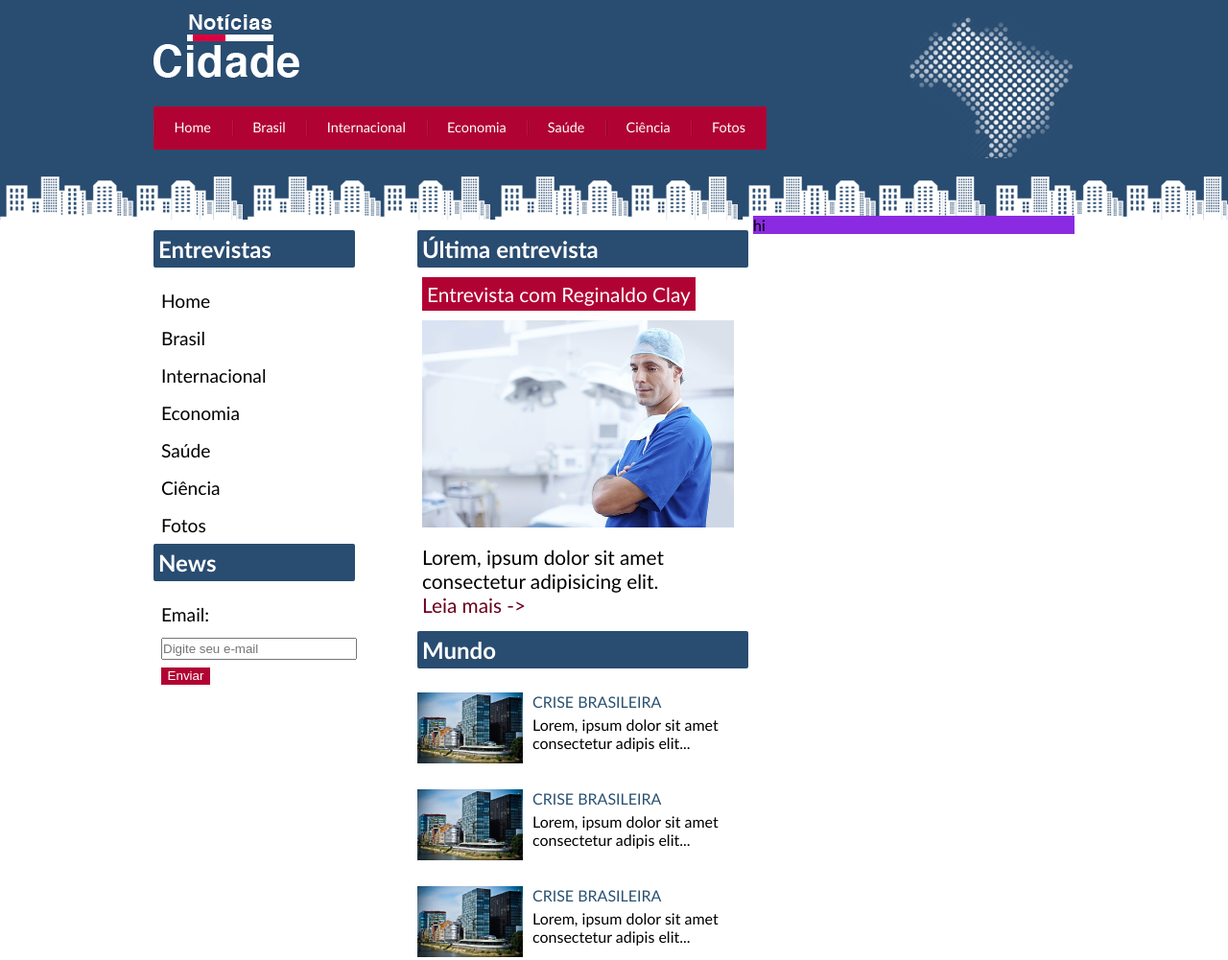
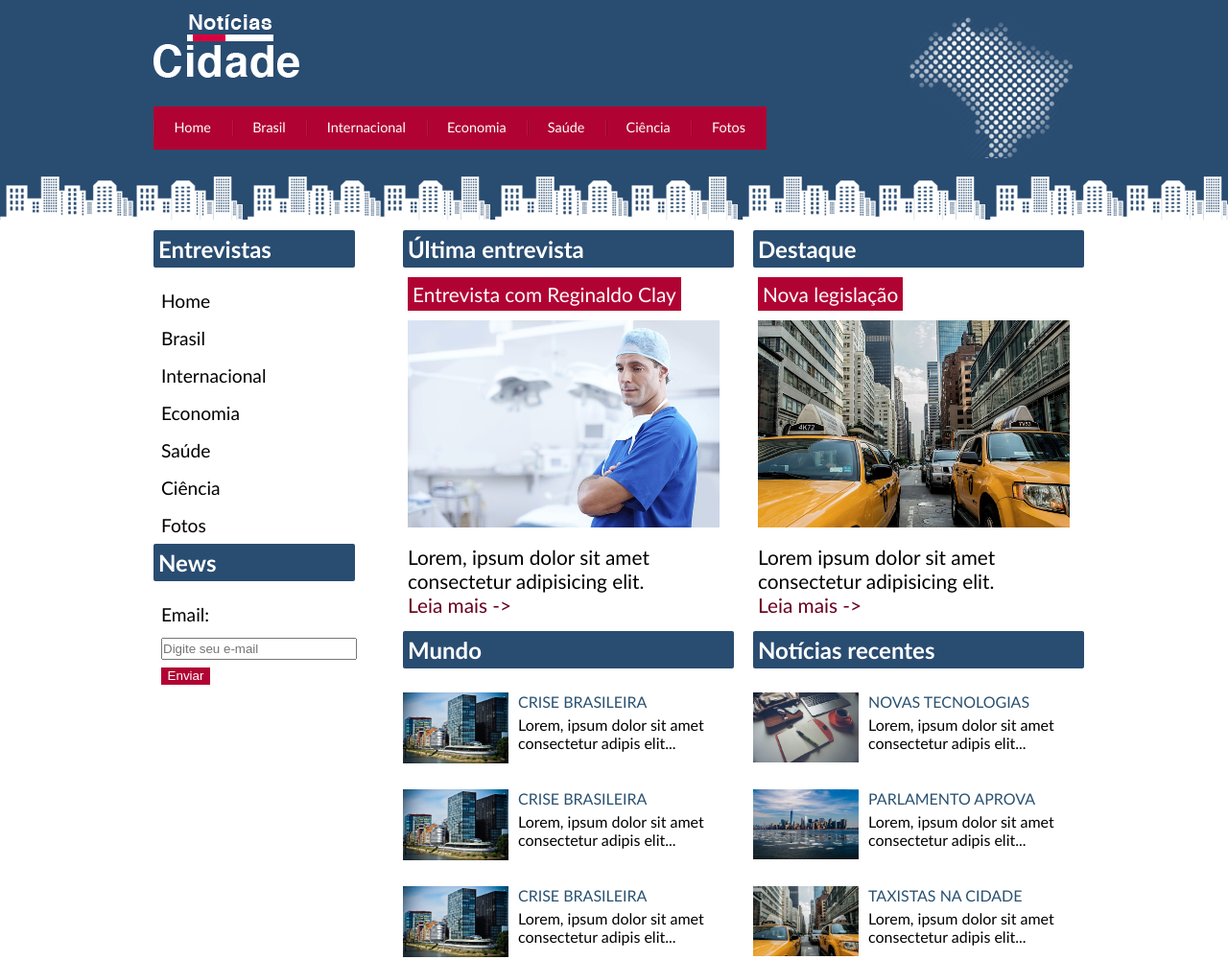
Before and after one commit to Xulio-Xulio/News-Site, a plain HTML site: page index.html in a window 1280 px wide. Shown: the top 1001 px of the page at 96% size. Drawn offline with Linux system fonts and the light colour scheme.

Commit message:
three-columns-concluded

```diff
--- a/index.html
+++ b/index.html
@@ -29,6 +29,7 @@
         <!-- start content -->
         <div id="content">
 
+            <!-- start first -->
             <div id="first">
                 <h2>Última entrevista</h2>
 
@@ -75,11 +76,55 @@
                     </a>
 
                 </div>
-            </div>
+            </div><!-- end first -->
 
+            <!-- start second -->
             <div id="second">
-            hi
-            </div>
+                <h2>Destaque</h2>
+
+                <div id="featured">
+                    <span>Nova legislação</span>
+
+                    <img src="images/taxi.jpg" alt="">
+                    <p>Lorem ipsum dolor sit amet consectetur adipisicing elit.</p>
+                    <a href="">Leia mais -></a>
+                </div>
+
+                <h2>Notícias recentes</h2>
+
+                <div id="recent_news">
+                    <a href="">
+                        <img src="images/tecnologia.jpg" alt="">
+
+                        <span>NOVAS TECNOLOGIAS</span>
+
+                        <p>Lorem, ipsum dolor sit amet consectetur adipis elit...</p>
+                    </a>
+
+                </div>
+
+                <div id="recent_news">
+                    <a href="">
+                        <img src="images/cidade.jpg" alt="">
+
+                        <span>PARLAMENTO APROVA</span>
+
+                        <p>Lorem, ipsum dolor sit amet consectetur adipis elit...</p>
+                    </a>
+
+                </div>
+
+                <div id="recent_news">
+                    <a href="">
+                        <img src="images/taxi.jpg" alt="">
+
+                        <span>TAXISTAS NA CIDADE</span>
+
+                        <p>Lorem, ipsum dolor sit amet consectetur adipis elit...</p>
+                    </a>
+
+                </div>
+            </div><!-- end second -->
 
             <!-- start side -->
             <div id="side">
--- a/style.css
+++ b/style.css
@@ -72,7 +72,7 @@ body {
 #three-columns #first {
     width: 335px;
     float: left;
-    margin: 15px 0 15px 275px;
+    margin: 15px 15px 15px 260px;
 }
 
 #three-columns #first h2{
@@ -122,6 +122,7 @@ body {
 #three-columns #first #last_interviews a:hover {
     color: #92032b;
     margin-left: 10px;
+    cursor: pointer;
 }
 
 /* world */
@@ -140,6 +141,7 @@ body {
     margin: 0;
     padding: 0;
     float: left;
+    cursor: pointer;
 }
 
 #three-columns #first #world span {
@@ -174,13 +176,96 @@ body {
     margin: 0 0 15px 0px;
 }
 
-/** Column Second **/
+/**---------------- Column Second ----------------**/
 #three-columns #second {
-    background-color: blueviolet;
     width: 335px;
     float: left;
-    margin: 0 0 15px 15px;
+    margin: 15px 0 15px 15px;
 }
+
+#three-columns #second h2{
+    width: 335px;
+    padding: 5px;
+    background-color: #294c71;
+    border-radius: 2px;
+    color: white;
+}
+
+#three-columns #second #featured {
+    padding: 0;
+    background: #fff;
+    margin: 15px 0 15px 0;
+}
+
+#three-columns #second #featured span{
+    width: 255px;
+    font-size: 1.3em;
+    padding: 5px;
+    margin-left: 5px;
+    background-color: #b10333;
+    color: #ffffff;
+}
+
+#three-columns #second #featured img {
+    width: 325px;
+    margin: 15px 0 0 5px;
+}
+
+#three-columns #second #featured p {
+    width: 325px;
+    margin: 15px 0 0 5px;
+    font-size: 1.3em;
+}
+
+#three-columns #second #featured a {
+    width: 325px;
+    margin: 5px 0 0 5px;
+    text-decoration: none;
+    font-size: 1.3em;
+    color: #69001d;
+}
+
+#three-columns #second #featured a:hover {
+    color: #92032b;
+    margin-left: 10px;
+    cursor: pointer;
+}
+
+#three-columns #second #recent_news {
+    margin: 25px 0 25px 0;
+}
+
+#three-columns #second #recent_news img {
+    width: 110px;
+    margin: 0 0 0 0;
+    float: left;
+}
+
+#three-columns #second #recent_news img:hover {
+    width: 115px;
+    margin: 0;
+    padding: 0;
+    float: left;
+    cursor: pointer;
+}
+
+#three-columns #second #recent_news span {
+    width: 205px;
+    margin: 0 0 0 10px;
+    float: left;
+    font-size: 1em;
+    color: #295171;
+    text-decoration: none;
+}
+
+#three-columns #second #recent_news p {
+    width: 205px;
+    margin: 5px 0 39px 10px;
+    float: left;
+    text-decoration: none;
+    color: #000000;
+}
+
 
 /**---------------- Side Nav_Bar ----------------  **/
 
@@ -188,7 +273,7 @@ body {
 #three-columns #side {
     width: 265px;
     float: left;
-    margin: 15px 15px 0 -960px;
+    margin: 15px 0 0 -960px;
 }
 
 /* two */
@@ -229,6 +314,7 @@ body {
     color: #747474;
     padding-left: 20px;
     background: url(images/marcador.png) no-repeat left center;
+    cursor: pointer;
 }
 
 /* email_news */
@@ -265,6 +351,7 @@ body {
 
 #email_news #form_email input[type=button]:hover{
     background-color: #92032b;
+    cursor: pointer;
 }
 
 /** Footer **/
```
